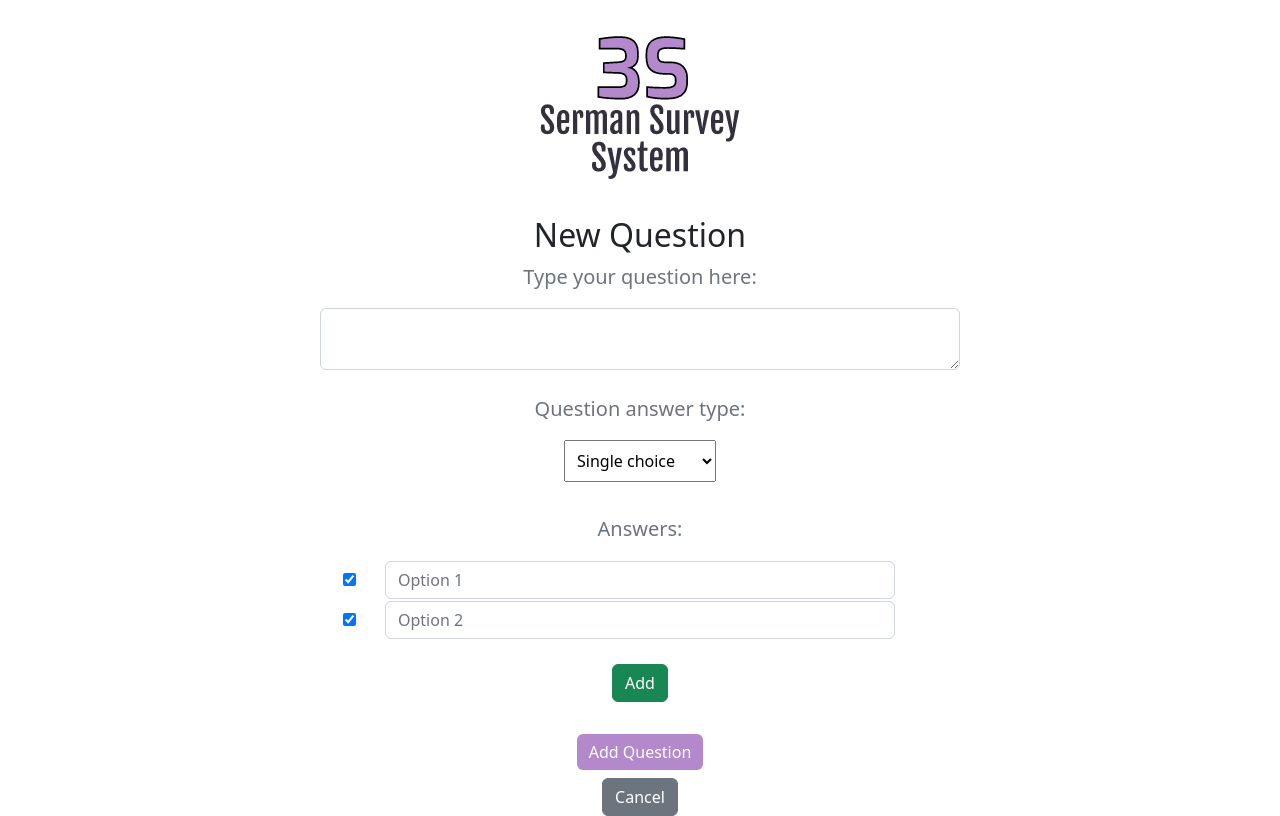
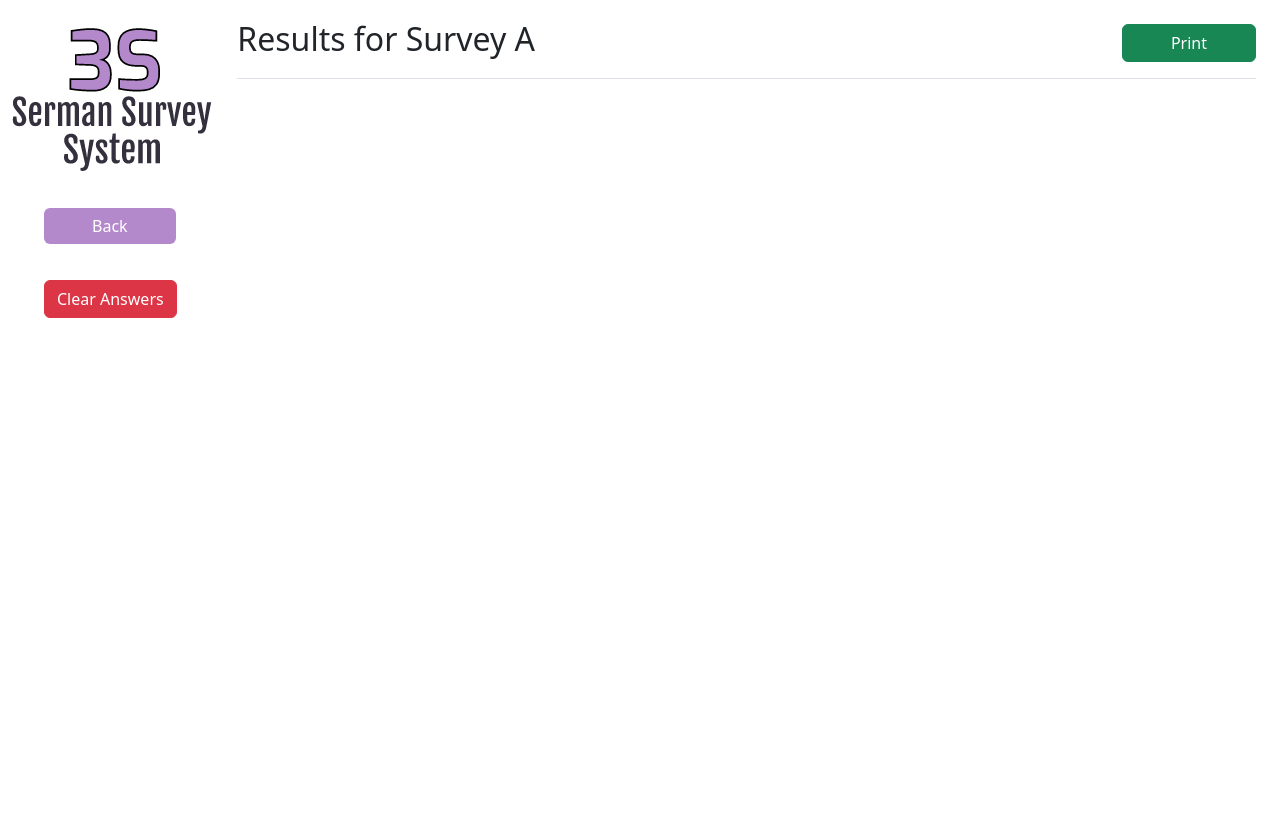
Before and after one commit to Serman2K/Serman-Survey-System, a PHP site: page /3S/Testy.html in a window 1280 px wide. After the commit the page ends 318 px from the top, so only its background shows below. Run offline with PHP 8.4, Linux system fonts and the light colour scheme.

Commit message:
Check results & Clear answers

```diff
--- a/html/ShowSurvey.php
+++ b/html/ShowSurvey.php
@@ -51,7 +51,7 @@ foreach($qry as $k => $v){
               </h6>
               <ul class="nav flex-column mb-2">
                 <li class="nav-item">
-                  <a href="#" id="reportBtn" class="btn btn-primary m-2 showBtn">Show</a>
+                  <a href="Results.php?sid=<?php echo $id ?>" id="reportBtn" class="btn btn-primary m-2 showBtn">Show</a>
                 </li>
               </ul>
               <p>Start: <b><?php echo date("G:i, M d, Y",strtotime($start_date)) ?></b></p>
--- a/html/Testy.html
+++ b/html/Testy.html
@@ -1,104 +1,61 @@
 <!doctype html>
-
 <html lang="en">
-
   <head>
     <meta charset="utf-8">
     <meta name="viewport" content="width=device-width, initial-scale=1">
     <meta name="description" content="">
-  <title>New Question</title>
+    <title>Survey</title>
     <link rel="icon" type="favicon" href="../pictures/favicon.ico">
 
-  <link href="https://cdn.jsdelivr.net/npm/bootstrap@5.2.0-beta1/dist/css/bootstrap.min.css" rel="stylesheet"
-    integrity="sha384-0evHe/X+R7YkIZDRvuzKMRqM+OrBnVFBL6DOitfPri4tjfHxaWutUpFmBp4vmVor" crossorigin="anonymous">
+    <link href="https://cdn.jsdelivr.net/npm/bootstrap@5.2.0-beta1/dist/css/bootstrap.min.css" rel="stylesheet" integrity="sha384-0evHe/X+R7YkIZDRvuzKMRqM+OrBnVFBL6DOitfPri4tjfHxaWutUpFmBp4vmVor" crossorigin="anonymous">
     <link href="../css/main.css" rel="stylesheet">
-  <link href="../css/que.css" rel="stylesheet">
+    <link href="../css/survey.css" rel="stylesheet">
   </head>
 
   <body>
+    <div class="container-fluid">
+        <div class="row">
+          <nav class="col-md-2 d-none d-md-block sidebar">
+            <h1><img class="mt" src="../pictures/Logo.png" alt="" width="200" height="200"></h1>
+            <div class="sidebar-sticky">
+              <ul class="nav flex-column">
+                <li class="nav-item ms-4">
+                  <a href="Index.php" class="btn btn-primary ms-2 ps-5 pe-5">Back</a>
+                </li>
 
-  <main class="text-center align-center">
-    <h1><img class="mt-2" src="../pictures/Logo.png" alt="" width="200" height="200"></h1>
+              </ul>
 
-    <form action="../php/questionSeq.php" method="post">
-      <div class="text-center">
-        <div class="w-100 text-center">
-          <h2>New Question</h2>
-          <p class="lead text-muted">Type your question here:</p>
-          <textarea class="form-control mb-4 Question" name="question" id="question" required></textarea>
+              <h6 class="sidebar-heading d-flex justify-content-between align-items-center px-3 mt-4 mb-1 text-muted">
+                <a class="d-flex align-items-center text-muted" href="#" aria-label="Add a new report">
+                  <span data-feather="plus-circle"></span>
+                </a>
+              </h6>
+              <ul class="nav flex-column mb-2">
+                <li class="nav-item ms-4">
+                  <a href="#" id="reportBtn" class="btn btn-danger m-2 showBtn">Clear Answers</a>
+                </li>
+              </ul>
+            </div>
+          </nav>
 
-          <p class="lead text-muted">Question answer type:</p>
-          <select name="qtype" class="qtype" id="qtype">
-            <option value="radio_btn">Single choice</option>
-            <option value="check_box">Multiple choice</option>
-            <option value="text_f">Text Field</option>
-          </select>
-
-          <p class="lead text-muted preview">Answers:</p>
-          <div class="answers-preview">
-
-            <div id="radio_btn_preview">
-              <div class="callout callout-info">
-
-                <table width="100%">
-                  <colgroup>
-                    <col width="10%">
-                    <col width="80%">
-                    <col width="10%">
-                  </colgroup>
-                  <tbody class="answers-list">
-                    <tr>
-                      <td class="text-center">
-                        <input type="checkbox" id="checkAns-1" name="check" checked="" />
-                        <label for="checkAns1"></label>
-                      </td>
-                      <td class="text-center">
-                        <input type="text" class="form-control" value="" placeholder="Option 1" />
-                      </td>
-                      <td class="text-center"></td>
-                    </tr>
-                    <tr>
-                      <td class="text-center">
-                        <input type="checkbox" id="checkAns-2" name="check" checked="" />
-                        <label for="checkAns2"></label>
-                      </td>
-                      <td class="text-center">
-                        <input type="text" class="form-control" value="" placeholder="Option 2" />
-                      </td>
-                      <td class="text-center"></td>
-                    </tr>
-                  </tbody>
-                </table>
-
-                <div class="row">
-                  <div class="col-sm-12 pt-4 text-center">
-                    <button class="btn btn-success" type="button" onclick="new_check($(this))"> Add</button>
+          <main role="main" class="col-md-9 ml-sm-auto col-lg-10 px-4">
+            <div class="d-flex justify-content-between flex-wrap flex-md-nowrap align-items-center pt-3 pb-2 mb-3 border-bottom">
+              <h1 class="h2">Results for Survey A</h1>
+              <div class="btn-toolbar mb-2 mb-md-0">
+                <div class="btn-group mr-2">
+                  <a href="#" id="showBtn" class="btn btn-success my-2 ps-5 pe-5">Print</a>
+                </div>
               </div>
             </div>
 
+          </main>
 </div>
 </div>
 
-          </div>
-
-          <div>
-            <button type="submit" name="submit" class="btn btn-primary preview" id="btnCreateQuestion"
-              value="Create">Add Question</button>
-          </div>
-        </div>
-      </div>
-    </form>
-  </main>
-
-  <div class="text-center">
-    <button class="mt-2 btn text-center align-center btn-secondary w-10" id="closeBtn"
-      onclick="location.href='../html/ShowSurvey.php'">Cancel</button>
-  </div>
-
-  <script src="https://cdn.jsdelivr.net/npm/bootstrap@5.0.2/dist/js/bootstrap.bundle.min.js"
-    integrity="sha384-MrcW6ZMFYlzcLA8Nl+NtUVF0sA7MsXsP1UyJoMp4YLEuNSfAP+JcXn/tWtIaxVXM"
-    crossorigin="anonymous"></script>
+<script src="https://cdn.jsdelivr.net/npm/bootstrap@5.0.2/dist/js/bootstrap.bundle.min.js" integrity="sha384-MrcW6ZMFYlzcLA8Nl+NtUVF0sA7MsXsP1UyJoMp4YLEuNSfAP+JcXn/tWtIaxVXM" crossorigin="anonymous"></script>
 
   </body>
 
+<script src="../js/Survey.js"></script>
+
 </html>
```
Also changed, not shown: html/DeleteResults.php (added, +52 -0 lines), html/Results.php (added, +168 -0 lines), php/answerRemoveSeq.php (added, +29 -0 lines), html/Results.html (deleted). Lines whose indentation alone changed are shown as unchanged.
